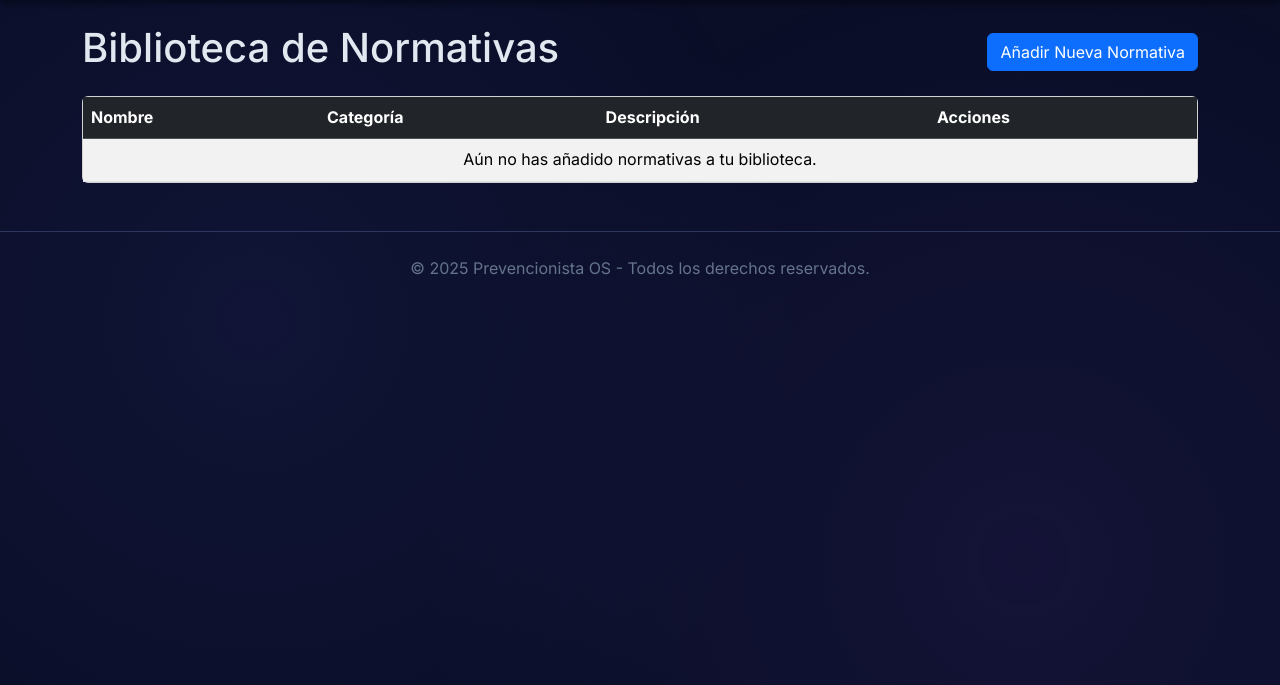
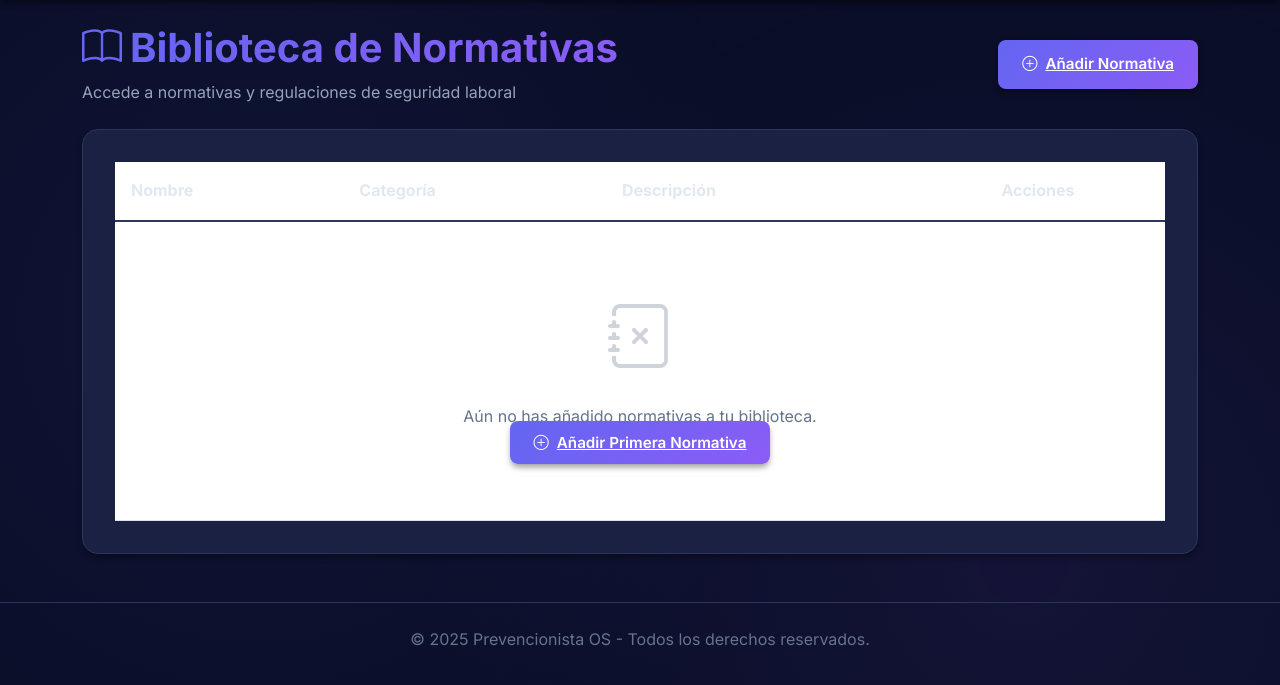
Before and after one commit to Desarrollo-SurPM/Matriz, a Django app: template gestion_riesgos/templates/normativa_list.html in a window 1280 px wide. Shown: the part 80-765 px from the top of the page. Run offline with Django 3.2, Linux system fonts and the light colour scheme; the template is opened without the code that fills it, so the values that code supplies are empty; some libraries are stand-ins or nearby versions.

Commit message:
feat(templates): enhance normativa list UI with modern styling
- Add gradient text and icons to improve visual hierarchy
- Implement hover effects and consistent spacing
- Update button styles and empty state display

```diff
--- a/gestion_riesgos/templates/normativa_list.html
+++ b/gestion_riesgos/templates/normativa_list.html
@@ -1,46 +1,82 @@
 {% extends 'base.html' %}
-{% block title %}Biblioteca de Normativas{% endblock %}
+{% block title %}Biblioteca de Normativas - Prevencionista OS{% endblock %}
+
 {% block content %}
-<div class="d-flex justify-content-between align-items-center mb-3">
-    <h1>Biblioteca de Normativas</h1>
-    <a href="{% url 'normativa_create' %}" class="btn btn-primary">Añadir Nueva Normativa</a>
+<div class="d-flex justify-content-between align-items-center mb-4">
+    <div>
+        <h1 class="text-gradient" style="font-size: 2.5rem; font-weight: 700; margin-bottom: 0.5rem;">
+            <i class="bi bi-book me-2"></i>Biblioteca de Normativas
+        </h1>
+        <p style="color: var(--text-secondary); margin: 0;">Accede a normativas y regulaciones de seguridad laboral</p>
+    </div>
+    <a href="{% url 'normativa_create' %}" class="btn-primary-modern">
+        <i class="bi bi-plus-circle me-2"></i>Añadir Normativa
+    </a>
 </div>
 
-<div class="card">
+<div class="card-modern">
     <div class="table-responsive">
-        <table class="table table-striped table-hover mb-0">
-            <thead class="table-dark">
-                <tr>
-                    <th>Nombre</th>
-                    <th>Categoría</th>
-                    <th>Descripción</th>
-                    <th>Acciones</th>
+        <table class="table mb-0" style="color: var(--text-primary);">
+            <thead>
+                <tr style="border-bottom: 2px solid var(--border-color);">
+                    <th style="padding: 1rem; color: var(--text-primary); font-weight: 700;">Nombre</th>
+                    <th style="padding: 1rem; color: var(--text-primary); font-weight: 700;">Categoría</th>
+                    <th style="padding: 1rem; color: var(--text-primary); font-weight: 700;">Descripción</th>
+                    <th style="padding: 1rem; color: var(--text-primary); font-weight: 700; text-align: center;">Acciones</th>
                 </tr>
             </thead>
             <tbody>
                 {% for normativa in normativas %}
-                <tr>
-                    <td>
+                <tr style="border-bottom: 1px solid var(--border-color); transition: all var(--transition-base);" onmouseover="this.style.background='var(--bg-hover)'" onmouseout="this.style.background='transparent'">
+                    <td style="padding: 1rem;">
                         {% if normativa.fuente %}
-                            <a href="{{ normativa.fuente }}" target="_blank">{{ normativa.nombre }} <i class="bi bi-box-arrow-up-right"></i></a>
+                            <a href="{{ normativa.fuente }}" target="_blank" style="color: var(--accent-primary); text-decoration: none; font-weight: 600;">
+                                <i class="bi bi-file-text me-2"></i>{{ normativa.nombre }}
+                                <i class="bi bi-box-arrow-up-right ms-1" style="font-size: 0.8rem;"></i>
+                            </a>
                         {% else %}
-                            {{ normativa.nombre }}
+                            <span style="color: var(--text-primary); font-weight: 600;">
+                                <i class="bi bi-file-text me-2" style="color: var(--accent-primary);"></i>{{ normativa.nombre }}
+                            </span>
                         {% endif %}
                     </td>
-                    <td><span class="badge bg-secondary">{{ normativa.categoria|default:"Sin categoría" }}</span></td>
-                    <td>{{ normativa.descripcion|truncatewords:20 }}</td>
-                    <td>
-                        <a href="{% url 'normativa_update' normativa.pk %}" class="btn btn-sm btn-primary">Editar</a>
-                        <a href="{% url 'normativa_delete' normativa.pk %}" class="btn btn-sm btn-danger">Eliminar</a>
+                    <td style="padding: 1rem;">
+                        <span class="badge-modern">{{ normativa.categoria|default:"Sin categoría" }}</span>
+                    </td>
+                    <td style="padding: 1rem; color: var(--text-secondary);">
+                        {{ normativa.descripcion|truncatewords:20 }}
+                    </td>
+                    <td style="padding: 1rem; text-align: center;">
+                        <div class="d-flex gap-2 justify-content-center">
+                            <a href="{% url 'normativa_update' normativa.pk %}" class="btn-ghost" style="padding: 0.5rem 1rem;" title="Editar">
+                                <i class="bi bi-pencil"></i>
+                            </a>
+                            <a href="{% url 'normativa_delete' normativa.pk %}" class="btn-ghost" style="padding: 0.5rem 1rem; color: var(--danger);" title="Eliminar">
+                                <i class="bi bi-trash"></i>
+                            </a>
+                        </div>
                     </td>
                 </tr>
                 {% empty %}
                 <tr>
-                    <td colspan="4" class="text-center">Aún no has añadido normativas a tu biblioteca.</td>
+                    <td colspan="4" style="padding: 4rem 2rem; text-align: center;">
+                        <i class="bi bi-journal-x" style="font-size: 4rem; color: var(--text-muted); opacity: 0.3; display: block; margin-bottom: 1rem;"></i>
+                        <p style="color: var(--text-muted); margin: 0;">Aún no has añadido normativas a tu biblioteca.</p>
+                        <a href="{% url 'normativa_create' %}" class="btn-primary-modern mt-3">
+                            <i class="bi bi-plus-circle me-2"></i>Añadir Primera Normativa
+                        </a>
+                    </td>
                 </tr>
                 {% endfor %}
             </tbody>
         </table>
     </div>
 </div>
+
+<style>
+.table {
+    width: 100%;
+    border-collapse: collapse;
+}
+</style>
 {% endblock %}
```
